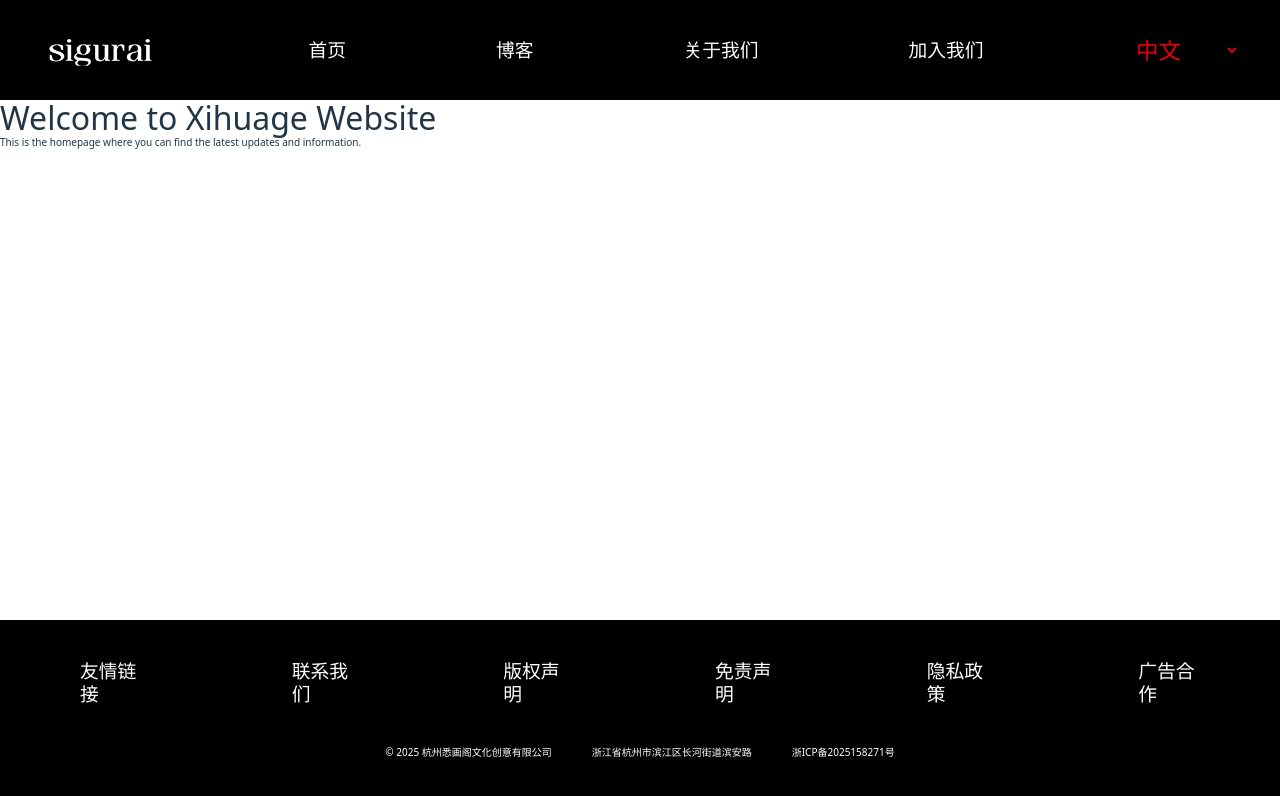
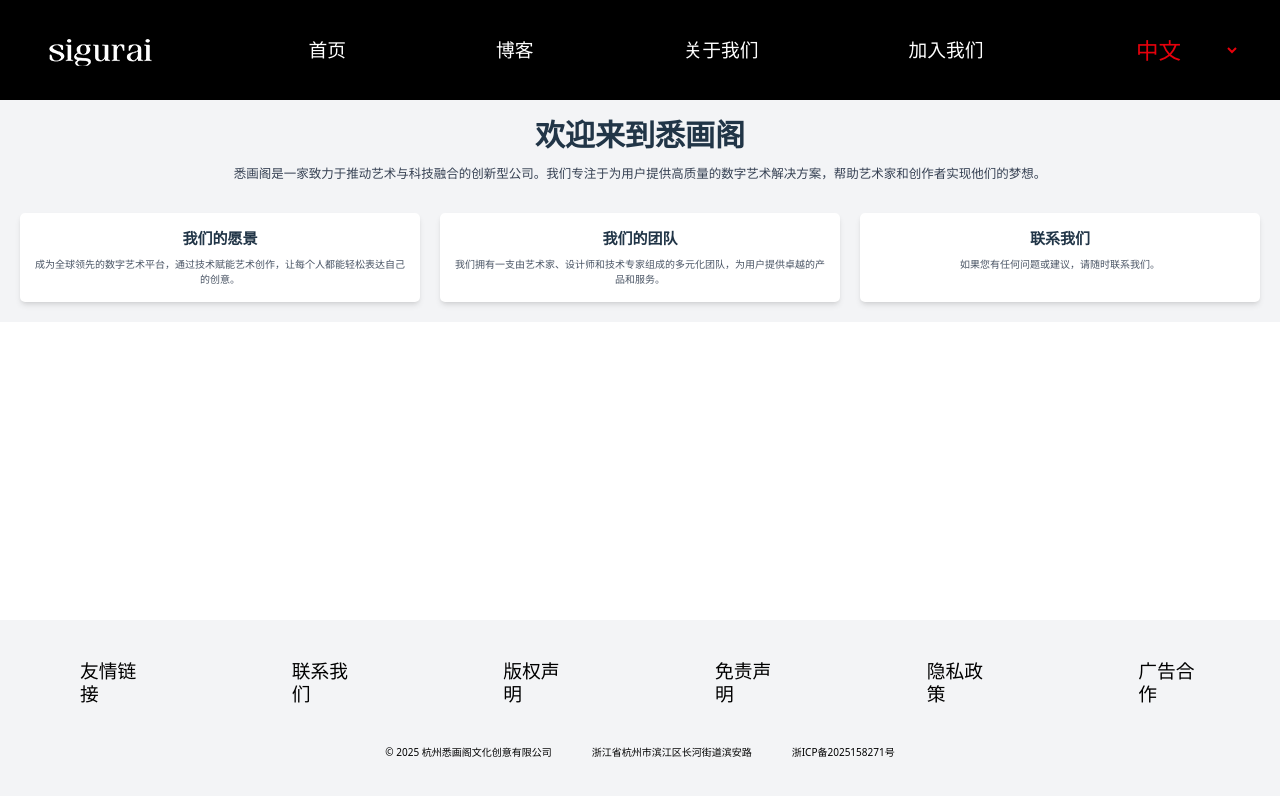
Before and after one commit to fighting53/xihuage-website, a React (Vite) app: page /home in a window 1280 px wide. Shown: the top 796 px of the page. Built offline with nearby package versions, Linux system fonts and the light colour scheme.

Commit message:
修改主页

```diff
--- a/src/components/footer/index.tsx
+++ b/src/components/footer/index.tsx
@@ -11,7 +11,7 @@ const Footer = ({ locale }: { locale: Locale }) => {
   const menuList = transformData(locale.footer);
 
   return (
-    <footer className="flex flex-col items-center justify-around  text-white px-[40px] py-[20px] bg-black ">
+    <footer className="flex flex-col items-center justify-around  text-black px-[40px] py-[20px] bg-gray-100 ">
       <div className="flex-none py-[20px]">
         <ul className="flex items-center justify-center gap-60 px-[40px] text-3xl">
           {menuList.map((item) => (
--- a/src/pages/home/index.tsx
+++ b/src/pages/home/index.tsx
@@ -1,11 +1,35 @@
 const Home = () => {
   return (
-    <div className="home">
-      <h1>Welcome to Xihuage Website</h1>
-      <p>
-        This is the homepage where you can find the latest updates and
-        information.
-      </p>
+    <div className="home h-full">
+      <main className="flex-grow bg-gray-100 p-8  h-full">
+        <section className="text-center mb-12">
+          <h2 className="text-5xl font-bold mb-6">欢迎来到悉画阁</h2>
+          <p className="text-xl text-gray-700">
+            悉画阁是一家致力于推动艺术与科技融合的创新型公司。我们专注于为用户提供高质量的数字艺术解决方案，帮助艺术家和创作者实现他们的梦想。
+          </p>
+        </section>
+
+        <section className="grid grid-cols-1 sm:grid-cols-2 lg:grid-cols-3 gap-8">
+          <div className="bg-white rounded-lg shadow-md p-6 text-center">
+            <h3 className="text-2xl font-semibold mb-4">我们的愿景</h3>
+            <p className="text-gray-600">
+              成为全球领先的数字艺术平台，通过技术赋能艺术创作，让每个人都能轻松表达自己的创意。
+            </p>
+          </div>
+          <div className="bg-white rounded-lg shadow-md p-6 text-center">
+            <h3 className="text-2xl font-semibold mb-4">我们的团队</h3>
+            <p className="text-gray-600">
+              我们拥有一支由艺术家、设计师和技术专家组成的多元化团队，为用户提供卓越的产品和服务。
+            </p>
+          </div>
+          <div className="bg-white rounded-lg shadow-md p-6 text-center">
+            <h3 className="text-2xl font-semibold mb-4">联系我们</h3>
+            <p className="text-gray-600">
+              如果您有任何问题或建议，请随时联系我们。
+            </p>
+          </div>
+        </section>
+      </main>
     </div>
   );
 };
```
